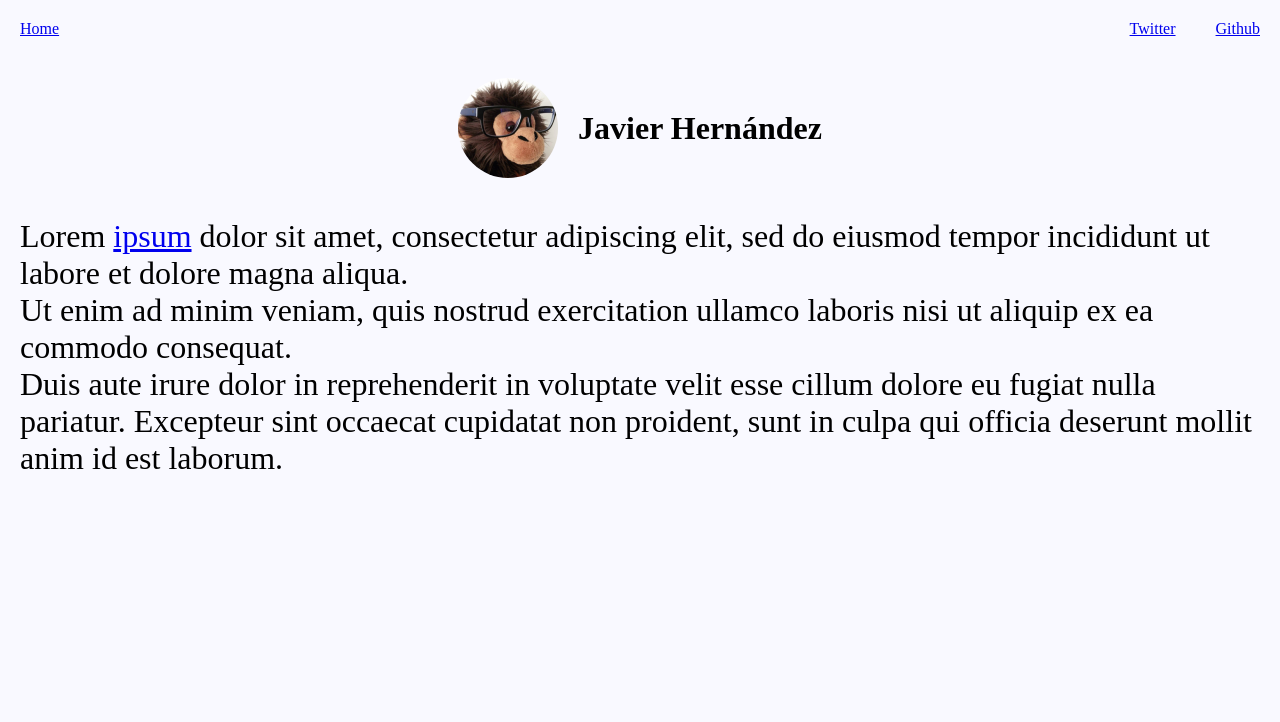
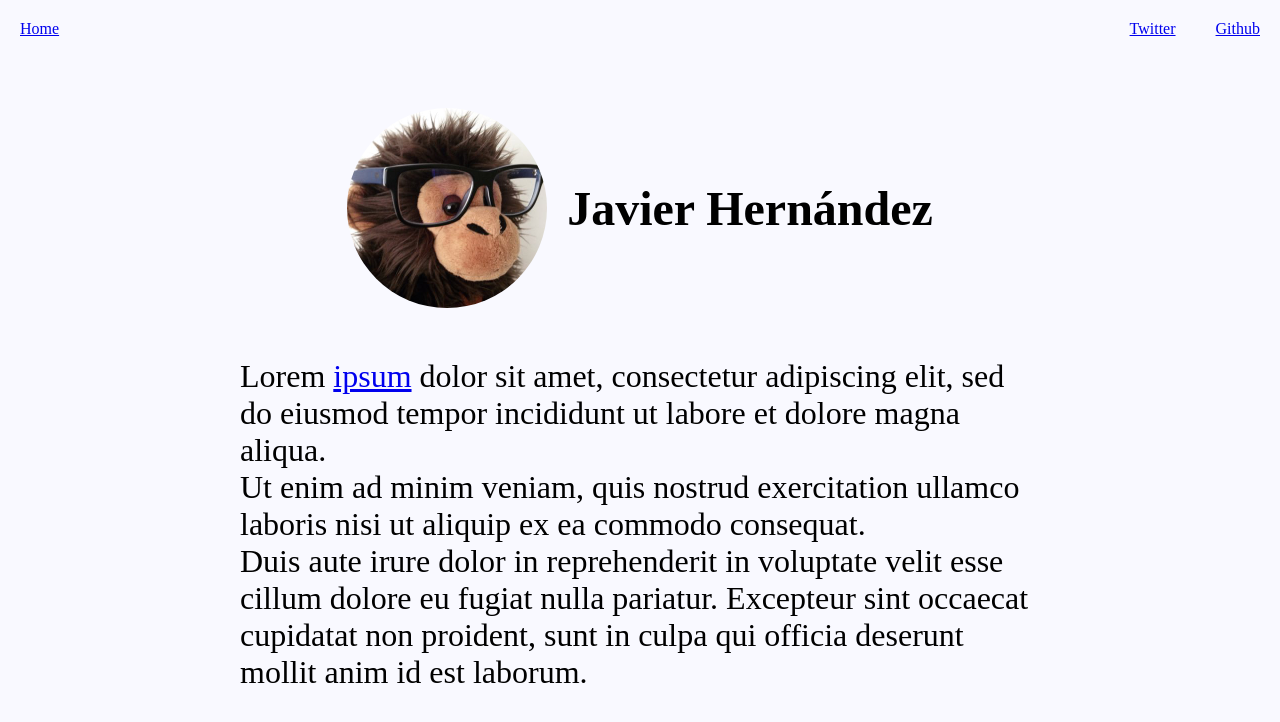
Before and after one commit to jaherhi/jaherhi.github.io, a Jekyll site: the page built from index.md, in a window 1280 px wide. Shown: the top 722 px of the page. Built offline with Jekyll 4.4.1, drawn with Linux system fonts in a browser that asks for light colours.

Commit message:
Improve paddings and layout for home

```diff
--- a/_layouts/home.html
+++ b/_layouts/home.html
@@ -11,7 +11,9 @@ layout: default
   </div>
 
   <div class="home-content">
+    <div class="content-wrapper">
       {{ content }}
+    </div>
   </div>
 
 </div>
--- a/_sass/theme.scss
+++ b/_sass/theme.scss
@@ -3,7 +3,7 @@
 // $spacing-unit: 30px !default;
 
 // Width of the content area
-// $content-width: 800px !default;
+$content-width: 800px !default;
 
 // Import partials.
 @import
--- a/_sass/theme/_layout.scss
+++ b/_sass/theme/_layout.scss
@@ -29,30 +29,35 @@
 }
 
 /**
- * Home
+ * home
  */
 .home-title {
   display: flex;
-  width: 100%;
   justify-content: center;
   flex-wrap: wrap;
-  padding-top: 20px;
-  padding-bottom: 20px;
+  padding-top: 40px;
+  padding-bottom: 40px;
 
   .title {
-    display: flex;
     align-self: center;
-    margin-left: 10px;
-    margin-right: 10px;
+    margin: 10px;
+    font-size: 3rem;
   }
 
   .image {
+    height: 200px;
+    width: 200px;
     border-radius: 50%;
-    margin-left: 10px;
-    margin-right: 10px;
+    margin: 10px;
   }
 }
 
 .home-content {
-  padding: 20px;
+  display: flex;
+  justify-content: center;
+
+  .content-wrapper {
+    max-width: $content-width;
+    font-size: 32px;
+  }
 }
```
